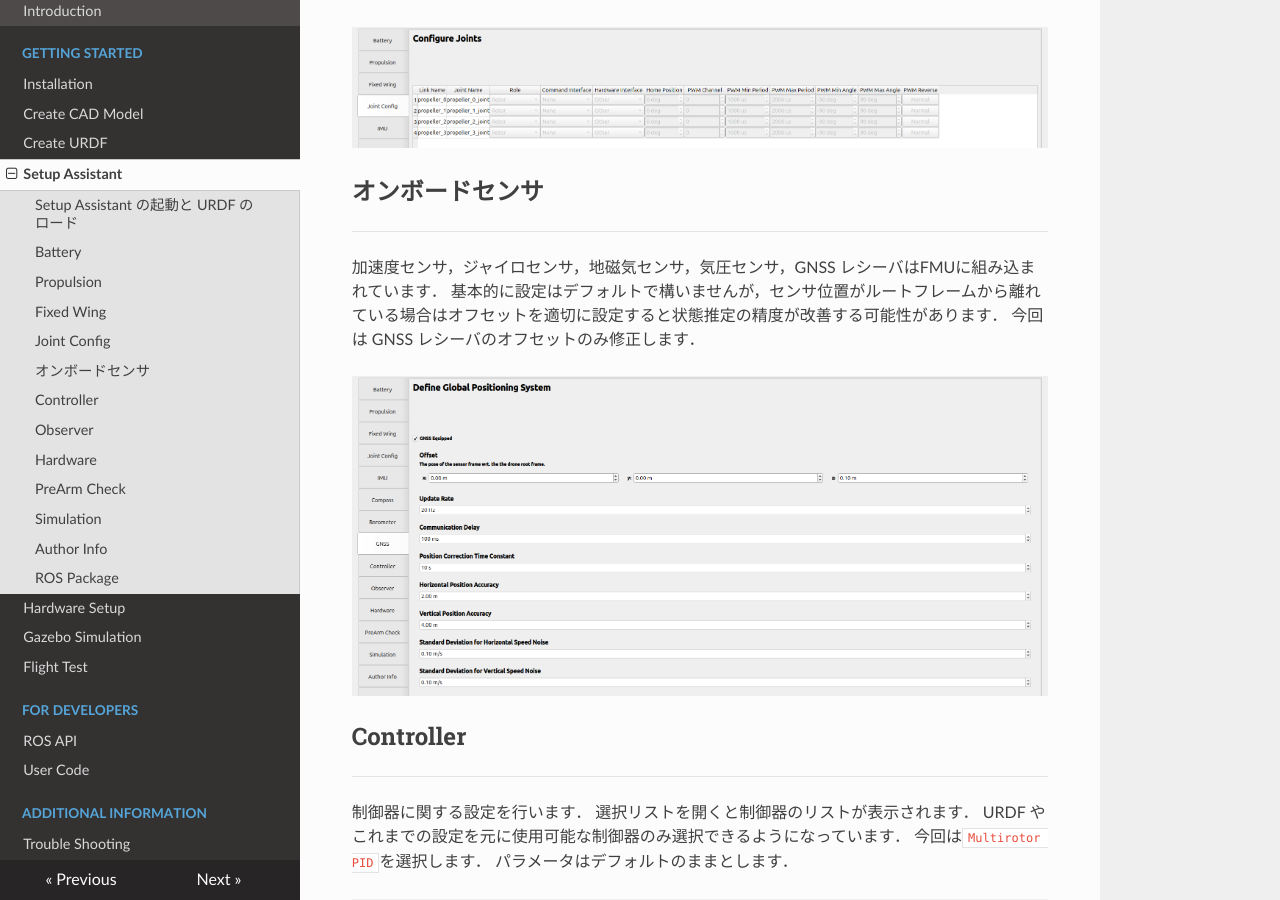
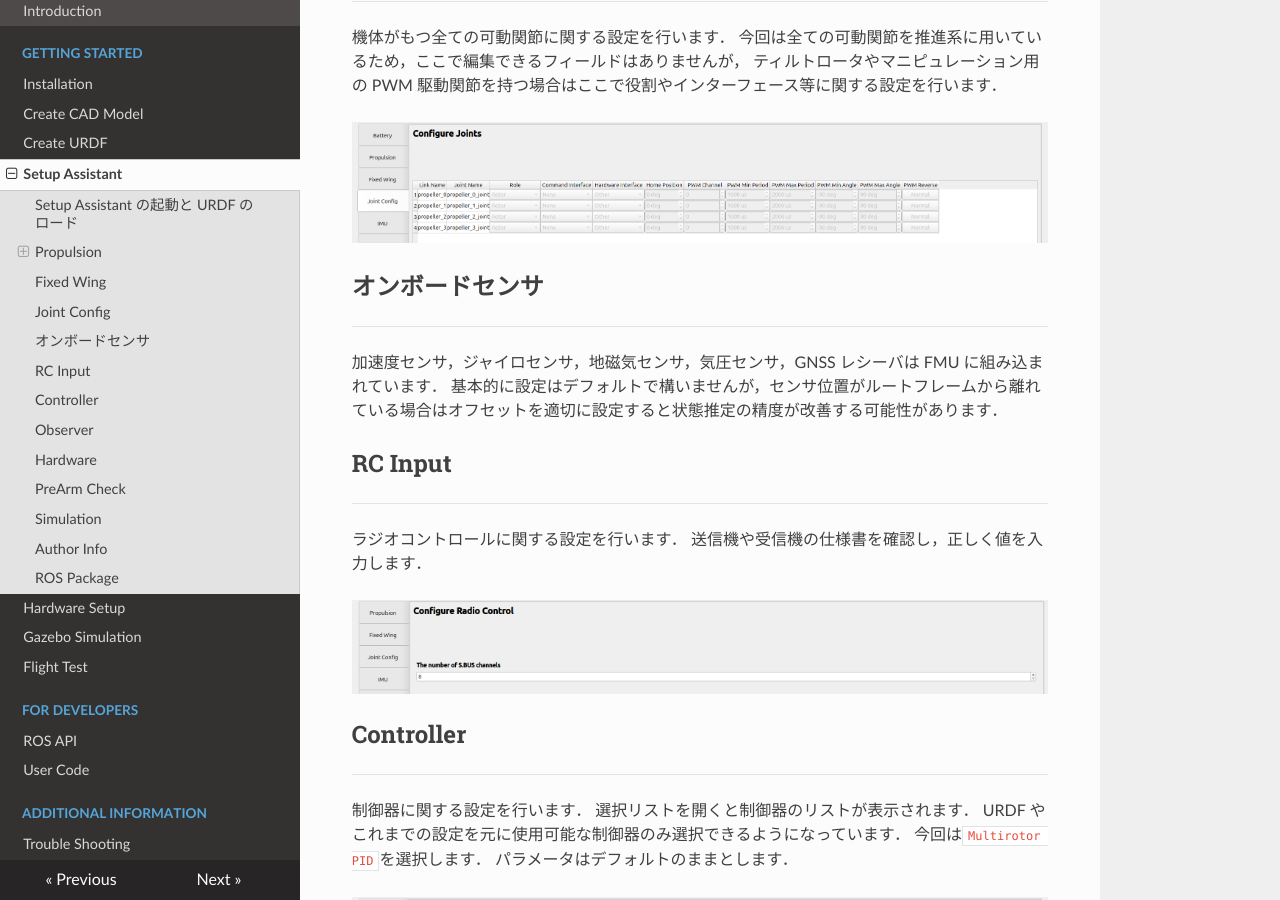
Before and after one commit to TobasFlightControl/tobas_wiki_ja, an MkDocs documentation site: the page built from docs/setup_assistant.md, in a window 1280 px wide and 900 px high, scrolled down 4877 px. Built offline with MkDocs 1.6.1, drawn with Linux system fonts in a browser that asks for light colours; nearby versions of some CDN libraries; some of the changed text lies outside the part shown.

Commit message:
edit: setup_assistant

```diff
--- a/docs/setup_assistant.md
+++ b/docs/setup_assistant.md
@@ -21,20 +21,23 @@
 ロードが完了すると画面左のタブがアクティブになります．
 これらのタブを上から順に設定していきます．
 
-## Battery
-
----
-
-バッテリーの設定を行います．
-バッテリーの仕様を見ながら以下のように設定します:
-
-![battery](resources/setup_assistant/battery.png)
-
 ## Propulsion
 
 ---
 
-推進系 (プロペラ) の設定を行います．
+推進系の設定を行います．
+今回は電動機のため`Electric Propulsion System`を選択します．
+
+### Battery
+
+バッテリーの設定を行います．
+バッテリーの仕様を確認し，正しく値を入力します．
+
+![battery](resources/setup_assistant/propulsion/battery.png)
+
+### Propulsion Units
+
+各推進ユニットの設定を行います．
 `Available Links`にプロペラとして利用可能なリンクが表示されています．
 表示されない場合は，URDF Builder でプロペラリンクのジョイントタイプが`Continuous`になっていることを確認してください．
 
@@ -121,11 +124,8 @@
 
 ---
 
-加速度センサ，ジャイロセンサ，地磁気センサ，気圧センサ，GNSS レシーバはFMUに組み込まれています．
+加速度センサ，ジャイロセンサ，地磁気センサ，気圧センサ，GNSS レシーバは FMU に組み込まれています．
 基本的に設定はデフォルトで構いませんが，センサ位置がルートフレームから離れている場合はオフセットを適切に設定すると状態推定の精度が改善する可能性があります．
-今回は GNSS レシーバのオフセットのみ修正します．
-
-![gnss](resources/setup_assistant/gnss.png)
 
 <!-- TODO
 ## オプションデバイス (Camera, LiDAR, Odometry, Tether Station)
@@ -141,6 +141,15 @@
 
 今回はいずれも搭載しないためパスします．
 -->
+
+## RC Input
+
+---
+
+ラジオコントロールに関する設定を行います．
+送信機や受信機の仕様書を確認し，正しく値を入力します．
+
+![rc_input](resources/setup_assistant/rc_input.png)
 
 ## Controller
 
```
Also changed, not shown: docs/resources/setup_assistant/battery.png (deleted), docs/resources/setup_assistant/gnss.png (deleted), docs/resources/setup_assistant/hardware.png, docs/resources/setup_assistant/load.png, docs/resources/setup_assistant/pre_arm_check.png, docs/resources/setup_assistant/propulsion/available_links.png, docs/resources/setup_assistant/propulsion/battery.png (added), docs/resources/setup_assistant/propulsion/selected_links.png, docs/resources/setup_assistant/rc_input.png (added), docs/resources/setup_assistant/start.png.
